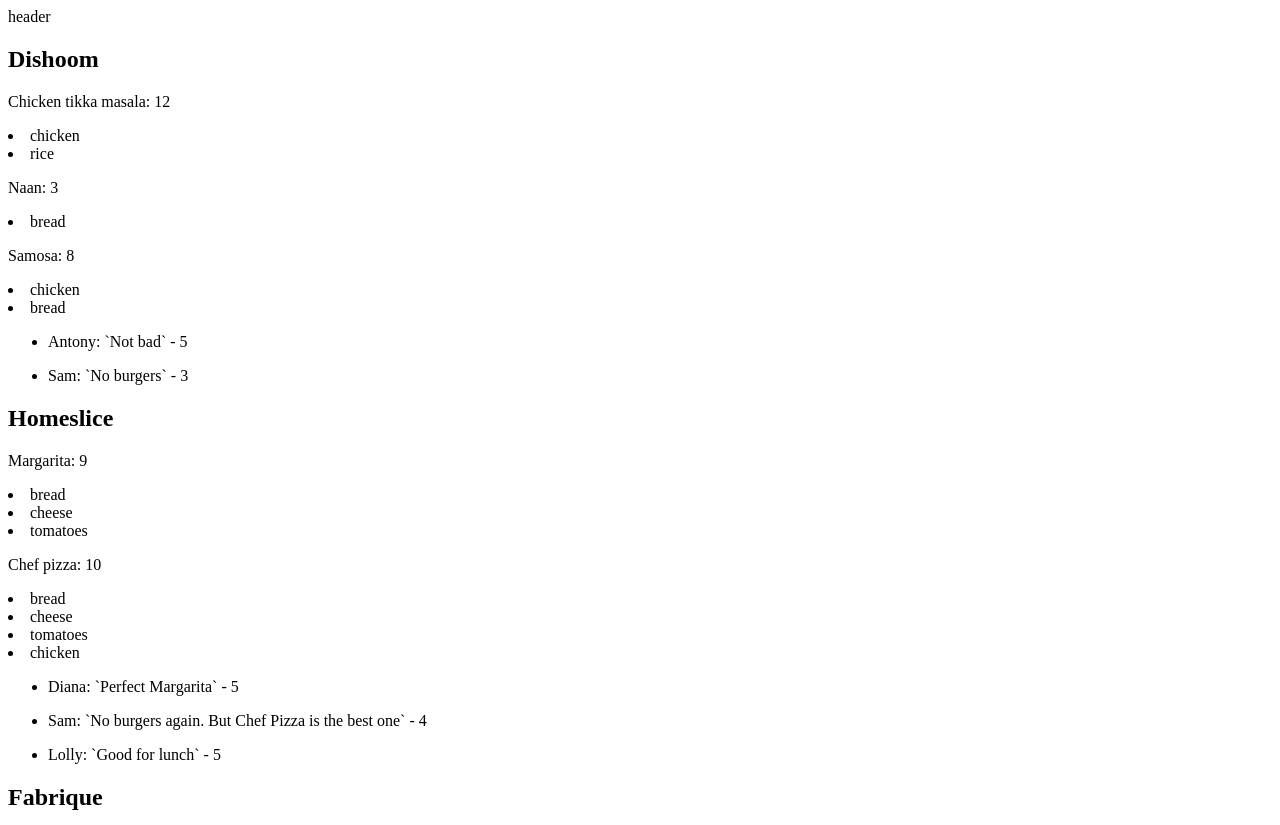
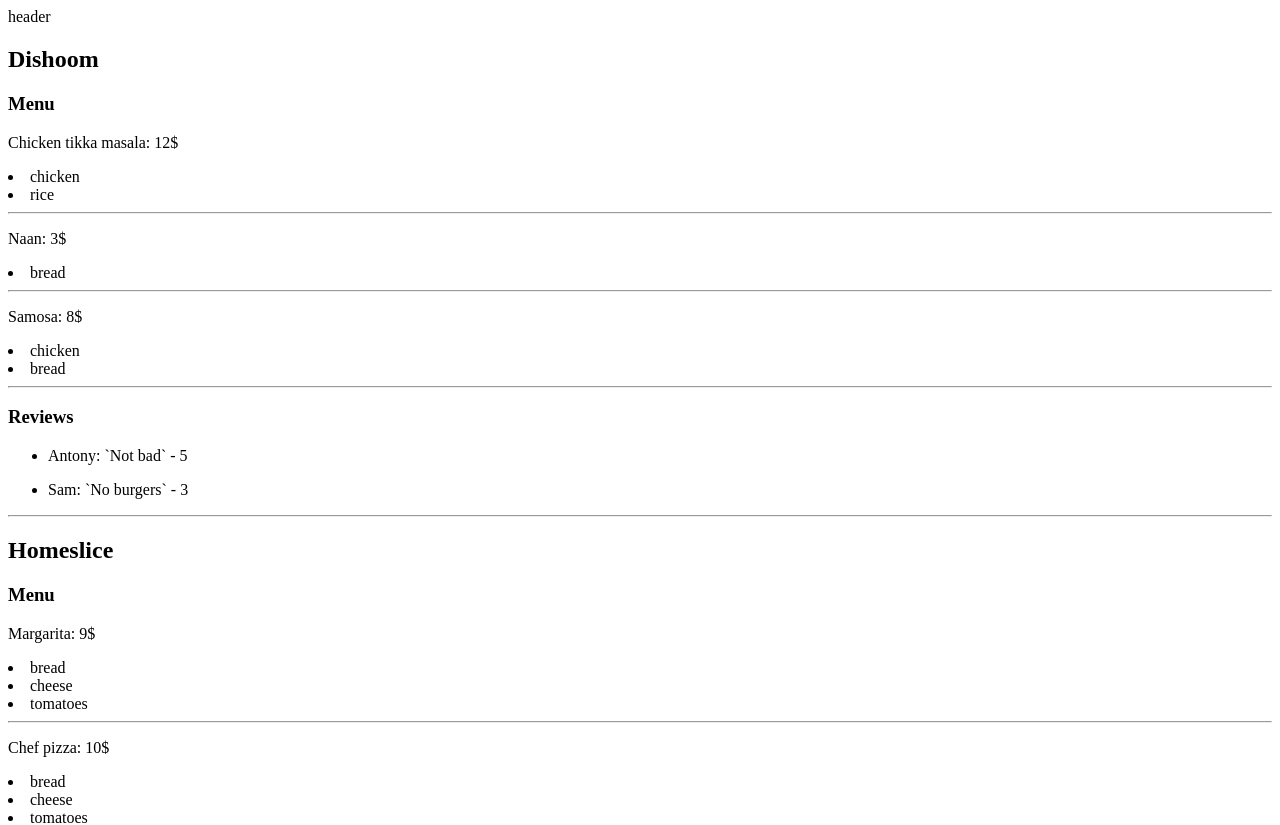
Before and after one commit to vladexnik/react-20240311, a React (Vite) app: page / in a window 1280 px wide. Shown: the top 825 px of the page. Built offline with nearby package versions, Linux system fonts and the light colour scheme.

Commit message:
update name of variable

```diff
--- a/src/components/menu/Menu.jsx
+++ b/src/components/menu/Menu.jsx
@@ -1,5 +1,5 @@
 // import React from 'react'
-import MenuItem from '../menuItem/MenuItem';
+import MenuDish from '../menuDish/MenuDish';
 
 const Menu = ({ menu }) => {
 
@@ -9,9 +9,10 @@
 
     return (
         <div>
-            {menu.map(menuItem=>(
-                <div key={menuItem.id}>
-                    <MenuItem menuItem={menuItem}/>
+            <h3>Menu</h3>
+            {menu.map(menuDish=>(
+                <div key={menuDish.id}>
+                    <MenuDish menuDish={menuDish}/>
                 </div>
             ))}
         </div>
--- a/src/components/menuItem/MenuItem.jsx
+++ b/src/components/menuDish/MenuDish.jsx
@@ -1,16 +1,17 @@
 
-const MenuItem = ({menuItem}) => {
+const MenuDish = ({menuDish}) => {
 
-    const {name, ingredients, price}=menuItem;
+    const {name, ingredients, price}=menuDish;
 
     return (
         <>
-            <p>{name}: {price}</p>
+            <p>{name}: {price}$</p>
             {ingredients.map(ingredient=>(
                     <li key={ingredient}>{ingredient}</li>
             ))}
+            <hr/>
         </>
     )
 }
 
-export default MenuItem
+export default MenuDish
--- a/src/components/restaurant/Restaurant.jsx
+++ b/src/components/restaurant/Restaurant.jsx
@@ -15,8 +15,10 @@
         <>
             <h2>{name}</h2>
             <Menu menu={menu}/>
+
+            <h3>Reviews</h3>
             <Reviews reviews={reviews}/>
-
+            <hr/>
         </>
   )
 }
--- a/src/components/reviews/Reviews.jsx
+++ b/src/components/reviews/Reviews.jsx
@@ -5,6 +5,7 @@
 
   return (
     <ul>
+
         {reviews.map(review=>(
             <li key={review.id}>
                 <Review review={review}/>
```
Also changed, not shown: 1 other file (tests, documents, lock files or other folders).
